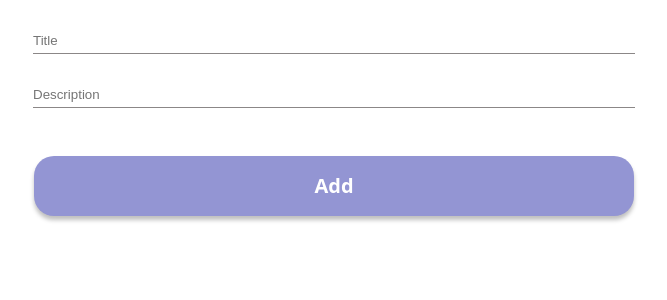
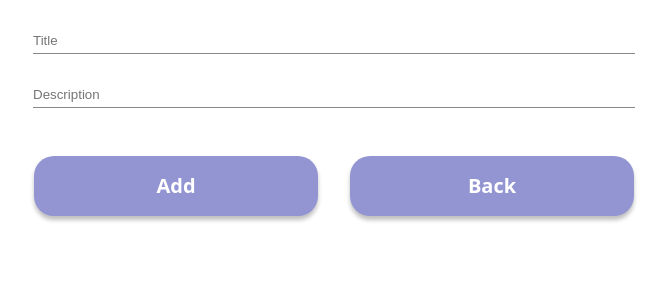
Before and after one commit to Ranadeep01/ToDo-ReactJs, a React (Create React App) app in the folder todo/: page / in a window 1280 px wide. Both pictures are taken after a click on the element 640 px from the left and 158 px from the top of the page. Shown: the top 300 px of the page, without its empty margins (306-973 px from the left). Built offline with nearby package versions, Linux system fonts and the light colour scheme.

Commit message:
Back button

```diff
--- a/todo/src/components/TodoAdd.jsx
+++ b/todo/src/components/TodoAdd.jsx
@@ -26,6 +26,10 @@ export default function TodoAdd({ setType, Id }) {
     }
   };
 
+  const handleBack=()=>{
+    setType('show');
+  }
+
   const handleSubmit = (e) => {
     e.preventDefault();
     const newTodo = {
@@ -49,8 +53,9 @@ export default function TodoAdd({ setType, Id }) {
       <input type='text' placeholder='Description' name='description' value={description} onChange={handleChange} />
       <div className='btn'>
         <button type='submit' onClick={handleSubmit}>
-          {edit ? 'Save' : 'Add'}
+          {(edit) ? 'Save' : 'Add'}
         </button>
+        <button type='submit' onClick={handleBack}>Back</button>
       </div>
     </div>
   );
```
